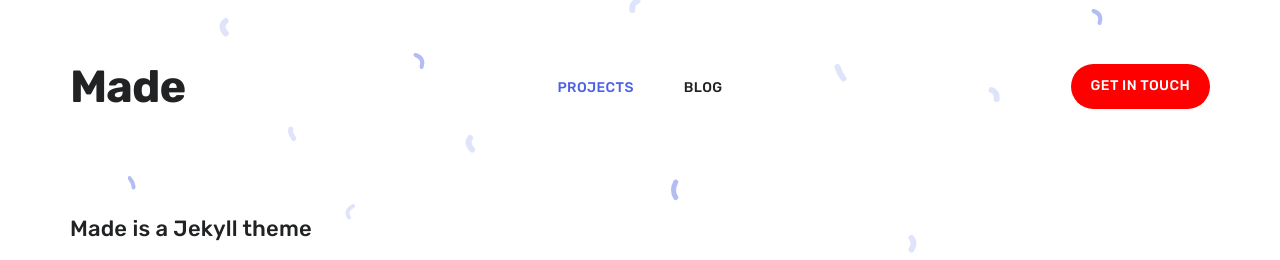
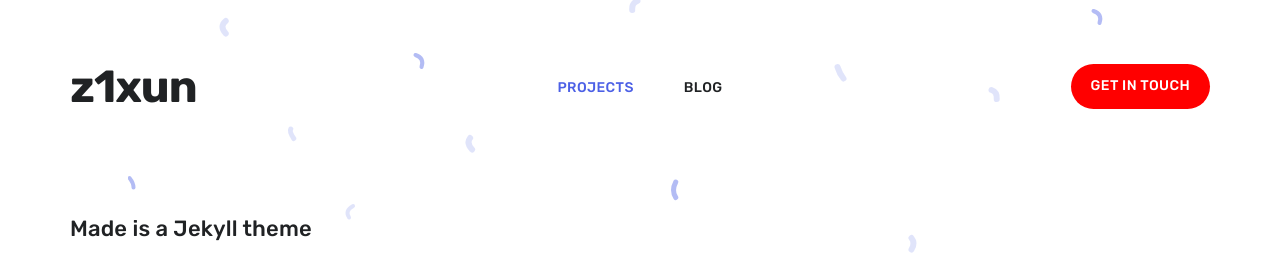
Before and after one commit to z1xun/jekyl.theme, a Jekyll site: the page built from index.html, in a window 1280 px wide and 900 px high. Shown: the top 260 px of the window. Built offline with Jekyll 4.4.1, drawn with Linux system fonts in a browser that asks for light colours; nearby versions of some CDN libraries.

Commit message:
logo change

```diff
--- a/_includes/header.html
+++ b/_includes/header.html
@@ -1,14 +1,13 @@
 <header class="header--main">
-
     <div class="wrap grid__2-col">
-
         {% if site.data.settings.header_settings.logo_image %}
         <a href="{{ site.baseurl }}/" class="header__logo">
-			<img src="{{ site.data.settings.header_settings.logo_image | relative_url }}" class="header__logo__img">
+            <img src="{{ site.data.settings.header_settings.logo_image | relative_url }}" class="header__logo__img" />
         </a>
         {% else %}
         <a href="{{ site.baseurl }}/" class="header__title">
-			{{ site.data.settings.basic_settings.site_title }}
+            z1xun
+            <!-- {{ site.data.settings.basic_settings.site_title }} -->
         </a>
         {% endif %}
 
@@ -21,7 +20,9 @@
                 <ul class="menu__list">
                     {% for item in site.data.settings.menu_settings.menu_items %}
                     <li class="menu__list__item">
-						<a href="{{ item.url | relative_url }}" class="menu__list__item__link button--text">{{ item.title }}</a>
+                        <a href="{{ item.url | relative_url }}" class="menu__list__item__link button--text"
+                            >{{ item.title }}</a
+                        >
                     </li>
                     {% endfor %}
                     <li class="menu__cta">
@@ -33,5 +34,4 @@
 
         <a href="#" class="header__cta button--fill contact-trigger js-contact">Get In Touch</a>
     </div>
-
 </header>
```
Lines whose indentation alone changed are shown as unchanged.
